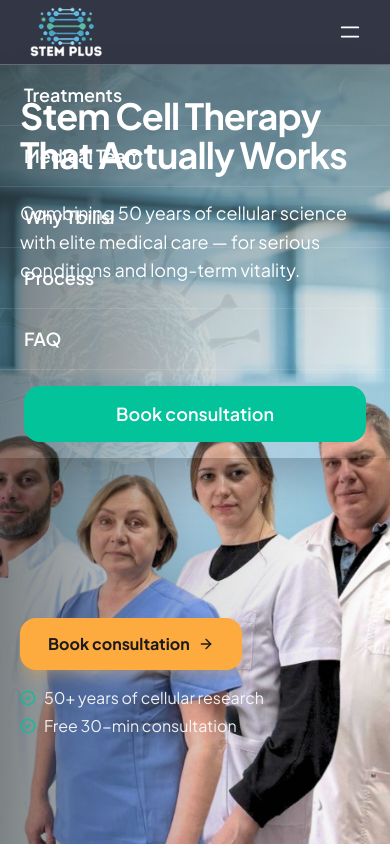
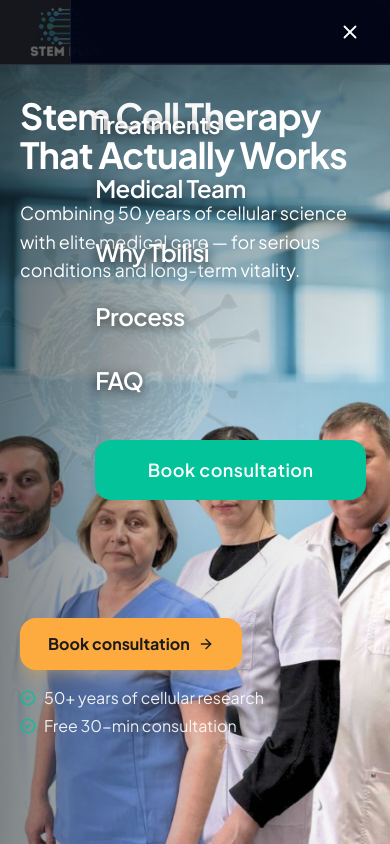
Before and after one commit to newcotelgit/stemplus, a React (Vite) app: page / in a window 390 px wide. Both pictures are taken after a click on the button "Open menu". Shown: the top 844 px of the page. Built offline with nearby package versions, Linux system fonts and the light colour scheme.

Commit message:
Revert all mobile menu changes — back to working state

```diff
--- a/src/pages/Landing.tsx
+++ b/src/pages/Landing.tsx
@@ -483,33 +483,65 @@ function Header() {
         </div>
       </nav>
 
-      {/* Mobile frosted glass dropdown */}
-      <div
-        className={`md:hidden absolute top-full left-0 right-0 z-50 bg-[#03045E] bg-white/10 backdrop-blur-xl border-t border-white/20 shadow-2xl transition-all duration-200 ${
-          open ? "opacity-100 pointer-events-auto" : "opacity-0 pointer-events-none"
+      {/* Mobile drawer */}
+      <div
+        className={`md:hidden fixed inset-0 z-[60] transition-opacity duration-300 ${
+          open
+            ? "opacity-100 pointer-events-auto"
+            : "opacity-0 pointer-events-none"
         }`}
       >
-        <nav className="flex flex-col divide-y divide-white/10">
+        <div
+          className="absolute inset-0 bg-black/60"
+          onClick={() => setOpen(false)}
+        />
+        <div
+          className={`absolute top-0 right-0 h-full w-[82%] max-w-sm backdrop-blur-md border-l border-slate-800/60 shadow-2xl transition-transform duration-300 ${
+            open ? "translate-x-0" : "translate-x-full"
+          }`}
+          style={{ backgroundColor: "rgba(2, 6, 23, 0.92)" }}
+        >
+          <div className="flex items-center justify-end h-16 px-5 border-b border-slate-800/60">
+            <button
+              type="button"
+              aria-label="Close menu"
+              onClick={() => setOpen(false)}
+              className="inline-flex items-center justify-center w-10 h-10 rounded-lg text-white hover:bg-white/10 transition-colors"
+            >
+              <svg
+                width="22"
+                height="22"
+                viewBox="0 0 24 24"
+                fill="none"
+                stroke="currentColor"
+                strokeWidth="2"
+                strokeLinecap="round"
+              >
+                <line x1="6" y1="6" x2="18" y2="18" />
+                <line x1="6" y1="18" x2="18" y2="6" />
+              </svg>
+            </button>
+          </div>
+          <nav className="flex flex-col px-6 py-8 gap-2">
             {NAV_LINKS.map((l) => (
               <a
                 key={l.href}
                 href={l.href}
                 onClick={() => setOpen(false)}
-              className="text-white font-semibold text-lg py-4 px-6 hover:text-[#02C39A] transition-colors"
+                className="text-2xl font-semibold tracking-tight text-white py-3 drop-shadow-[0_2px_6px_rgba(0,0,0,0.75)] hover:text-[#00A896] transition-colors"
               >
                 {l.label}
               </a>
             ))}
-          <div className="px-6 py-4">
             <a
               href="#admissions"
               onClick={() => setOpen(false)}
-              className="w-full inline-flex items-center justify-center rounded-xl bg-[#02C39A] text-white px-6 py-3.5 text-lg font-semibold hover:bg-[#02C39A]/90 transition-colors"
+              className="mt-6 inline-flex items-center justify-center rounded-xl bg-[#02C39A] text-white px-6 py-4 text-lg font-semibold tracking-wide hover:bg-[#02C39A]/90 transition-colors"
             >
               Book consultation
             </a>
-          </div>
           </nav>
+        </div>
       </div>
     </header>
   );
```
Lines whose indentation alone changed are shown as unchanged.
